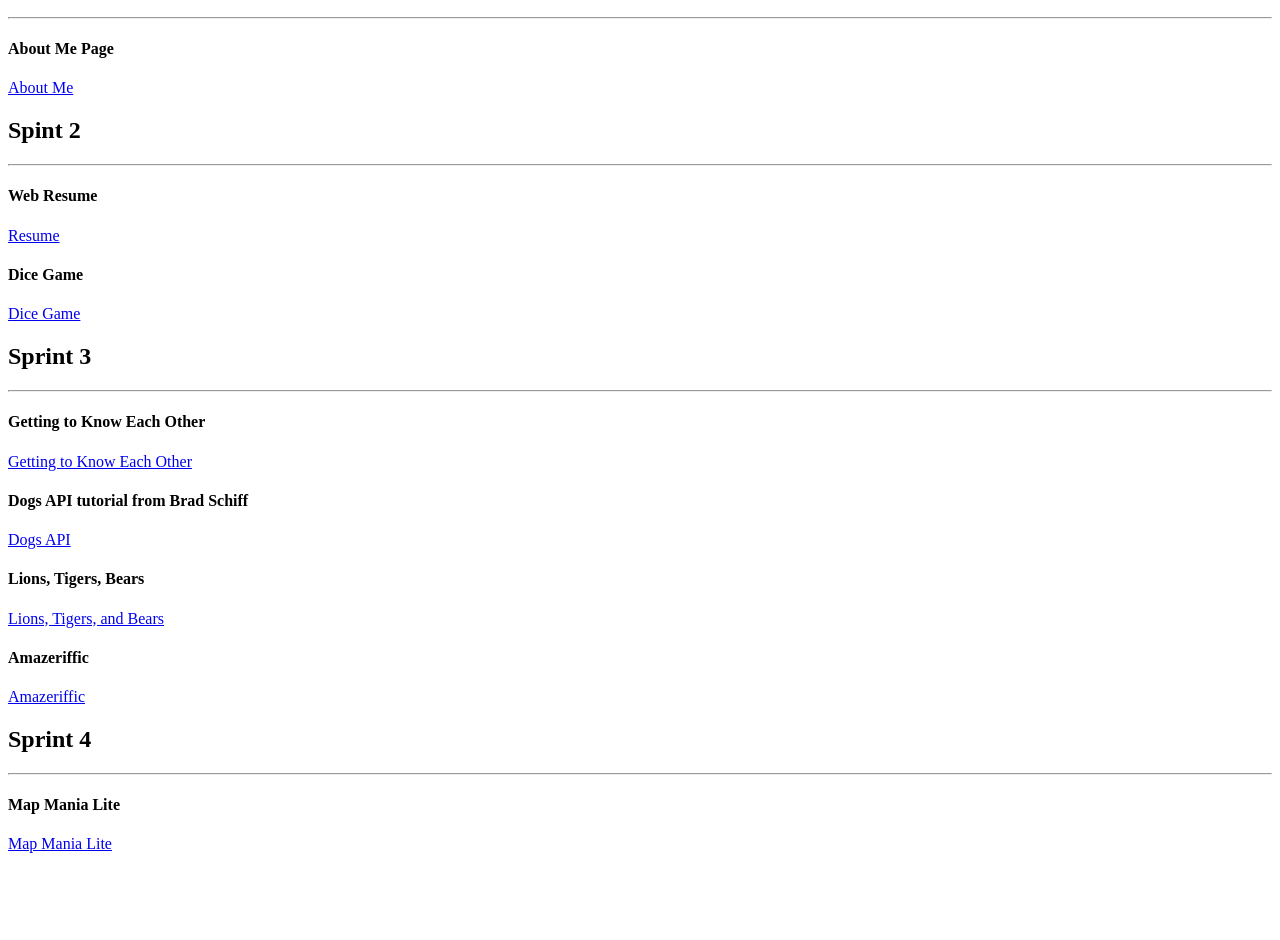
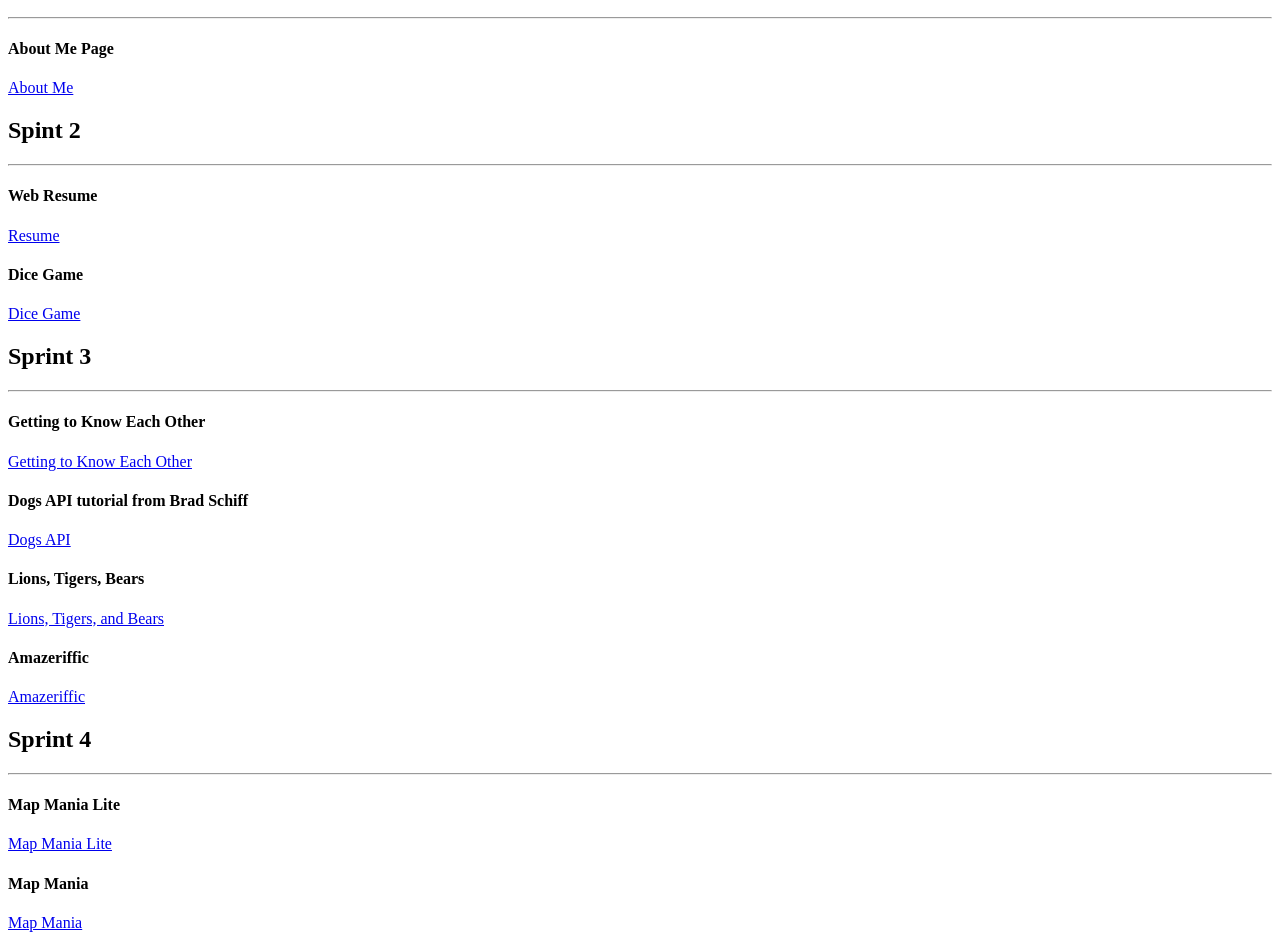
Before and after one commit to JamesBarkauskas/assignment-portfolio-jb, a website: page client/index.html in a window 1280 px wide. Shown: the part 110-1050 px from the top of the page. Before the commit the page ends 971 px from the top, so only its background shows below. Drawn offline with Linux system fonts and the light colour scheme.

Commit message:
added map mania

```diff
--- a/client/index.html
+++ b/client/index.html
@@ -41,6 +41,9 @@
 		<h4>Map Mania Lite</h4>
 		<a href="https://map-mania-lite-jb.azurewebsites.net/">Map Mania Lite</a>
 
+		<h4>Map Mania</h4>
+		<a href="https://map-mania-jb.azurewebsites.net">Map Mania</a>
+
 
 
     </body>
```
